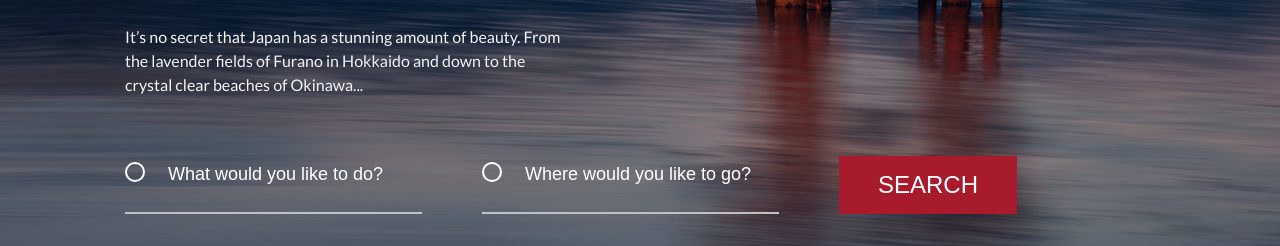
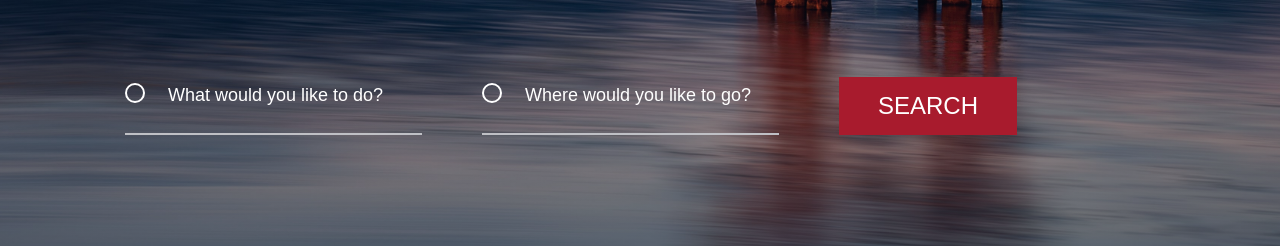
Before and after one commit to olgatenison/DiscoverJapan, a plain HTML site: page index.html in a window 1280 px wide. Shown: the part 370-616 px from the top of the page. Drawn offline with Linux system fonts and the light colour scheme; animation ran at ten frames a second.

Commit message:
add marging

```diff
--- a/css/style.css
+++ b/css/style.css
@@ -195,7 +195,7 @@ img {
     ),
     url(../img/hero.jpg) no-repeat center;
   background-size: cover;
-  padding-top: 253px;
+  padding-top: 153px;
   padding-bottom: 124px;
 }
 .intro__title {
@@ -212,7 +212,7 @@ img {
   font-size: 16px;
   line-height: 24px;
   max-width: 446px;
-  margin-bottom: 59px;
+  margin-bottom: 80px;
 }
 .search-form {
   margin-bottom: 60px;
```
